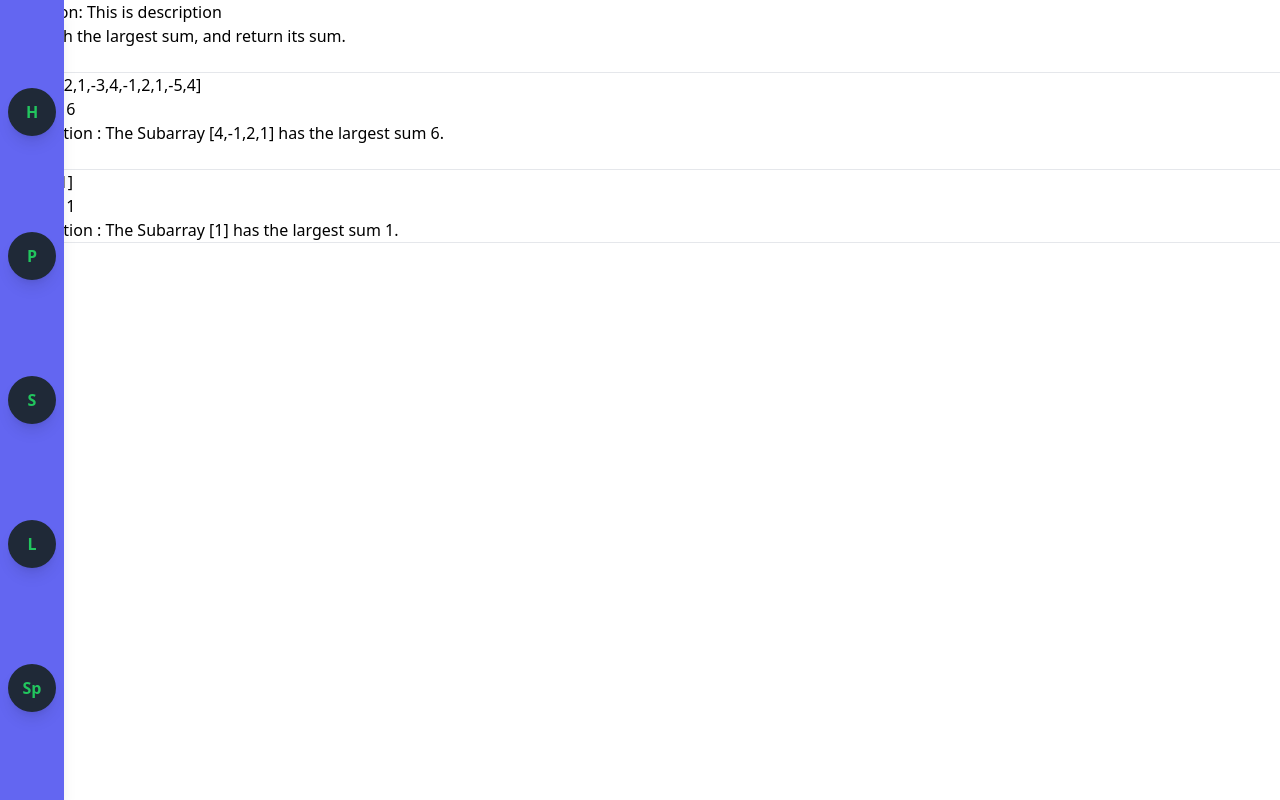
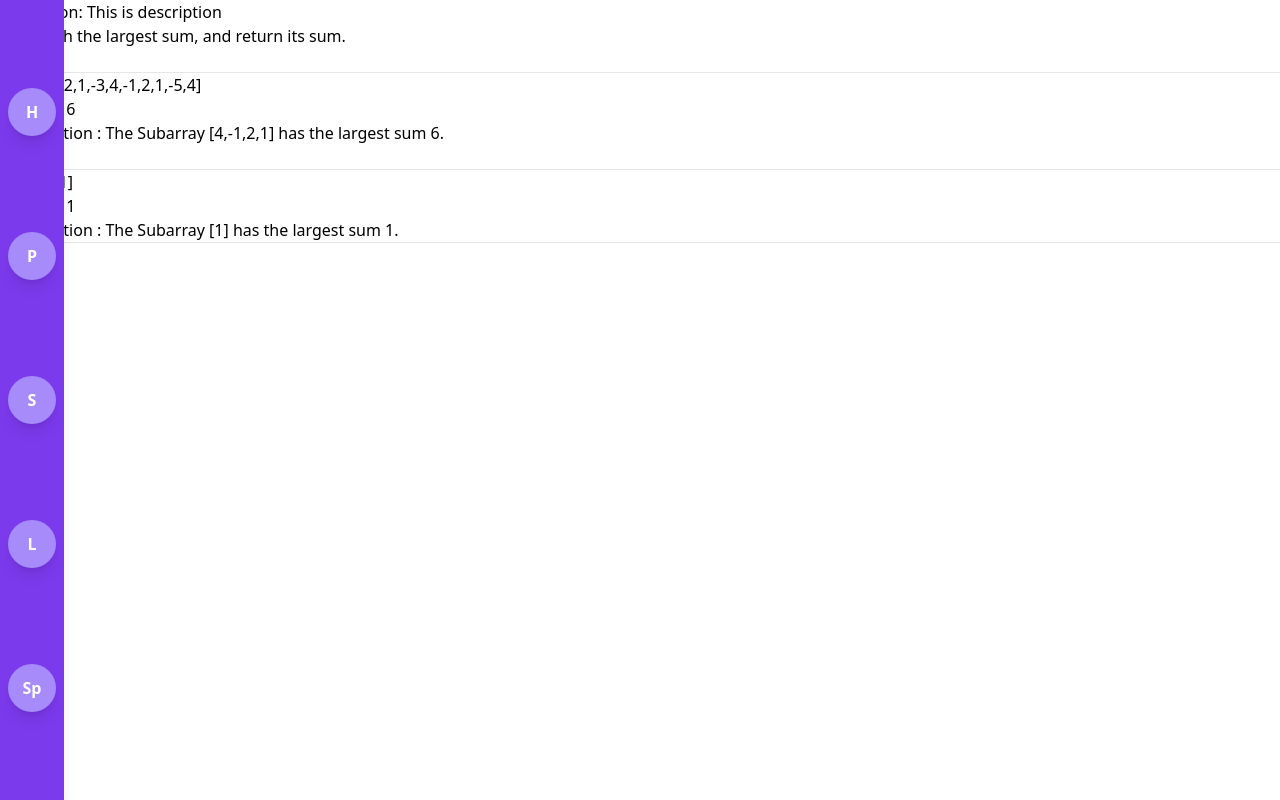
Before and after one commit to hkirat/react-assignment, a React (Vite) app: page /problems/slug in a window 1280 px wide. Built offline with nearby package versions, Linux system fonts and the light colour scheme.

Commit message:
feat: fixed Navbar

```diff
--- a/package.json
+++ b/package.json
@@ -10,6 +10,7 @@
   },
   "dependencies": {
     "@tanstack/router": "^0.0.1-beta.83",
+    "framer-motion": "^10.12.4",
     "react": "^18.2.0",
     "react-dom": "^18.2.0",
     "react-icons": "^4.8.0",
--- a/src/App.jsx
+++ b/src/App.jsx
@@ -6,6 +6,8 @@ import Login from "./components/login/login";
 import Problems from "./components/problemset/all/problems";
 import Problemslug from "./components/problemset/problem_slug/problem-slug";
 import Navbar from "./components/navbar/Navbar";
+import { motion } from "framer-motion";
+
 const Landingpage = () => {
   return (
     <>
@@ -26,6 +28,16 @@ const Home = () =>{
   return (
     <>
     <Navbar/>
+    <motion.div
+    className="container"
+    initial={{ scale: 0 }}
+    animate={{
+
+    }}
+    transition={{
+    }}
+    />
+
     </>
   )
 }
--- a/src/components/navbar/Navbar.jsx
+++ b/src/components/navbar/Navbar.jsx
@@ -2,7 +2,7 @@ import { Routes, Route, Outlet, Link } from 'react-router-dom';
 const Navbar = () => {
   return (
     <>
-    <div className="flex fixed top-0 left-0 h-screen w-16 m-0 flex-col text-white shadow-lg bg-indigo-500 justify-evenly">
+    <div className="flex fixed top-0 left-0 h-screen w-16 m-0 flex-col text-white shadow-lg  bg-violet-600 justify-evenly">
     <Link to="/">
     <SideBarIcon letter="H" text="Home" />
     </Link>
@@ -38,7 +38,7 @@ const SideBarIcon = ({letter , text }) => {
   <div className='sidebar-icon group'>
     {letter}
 
-    <span className='sidebar-tooltip group-hover:scale-100'>
+    <span className=' bg-indigo-500 sidebar-tooltip group-hover:scale-100'>
     {text}
     </span>
     </div>
--- a/src/index.css
+++ b/src/index.css
@@ -5,13 +5,31 @@
 @layer components {
     .sidebar-icon{
         @apply relative flex font-bold items-center justify-center h-12 w-12 mt-2 mb-2
-        mx-auto shadow-lg bg-gray-800 rounded-3xl text-green-500
-        hover:bg-green-600 hover:text-orange-500 hover:rounded-xl
+        mx-auto shadow-lg  bg-violet-400 rounded-3xl  text-white
+        hover:bg-yellow-300 hover:text-white hover:rounded-xl
         transition-all duration-300 ease-linear cursor-pointer;
 
     }
-     .sidebar-tooltip {
-         @apply absolute w-auto p-3 m-3 min-w-max left-14 rounded-md shadow-md text-white
-         bg-gray-900  font-bold transition-all duration-100 scale-0 origin-left;
+    .sidebar-tooltip {
+        @apply absolute w-auto p-3 m-3 min-w-max left-14 rounded-md shadow-md text-white
+        bg-gray-900  font-bold transition-all duration-100 scale-0 origin-left;
     }
 }
+
+.box {
+    width: 200px;
+    height: 200px;
+    background: red;
+}
+
+body{
+
+
+}
+
+.container {
+  width: 150px;
+  height: 150px;
+  background: black;
+  border-radius: 30px;
+}
```
Also changed, not shown: 1 other file (tests, documents, lock files or other folders). Lines whose indentation alone changed are shown as unchanged.
